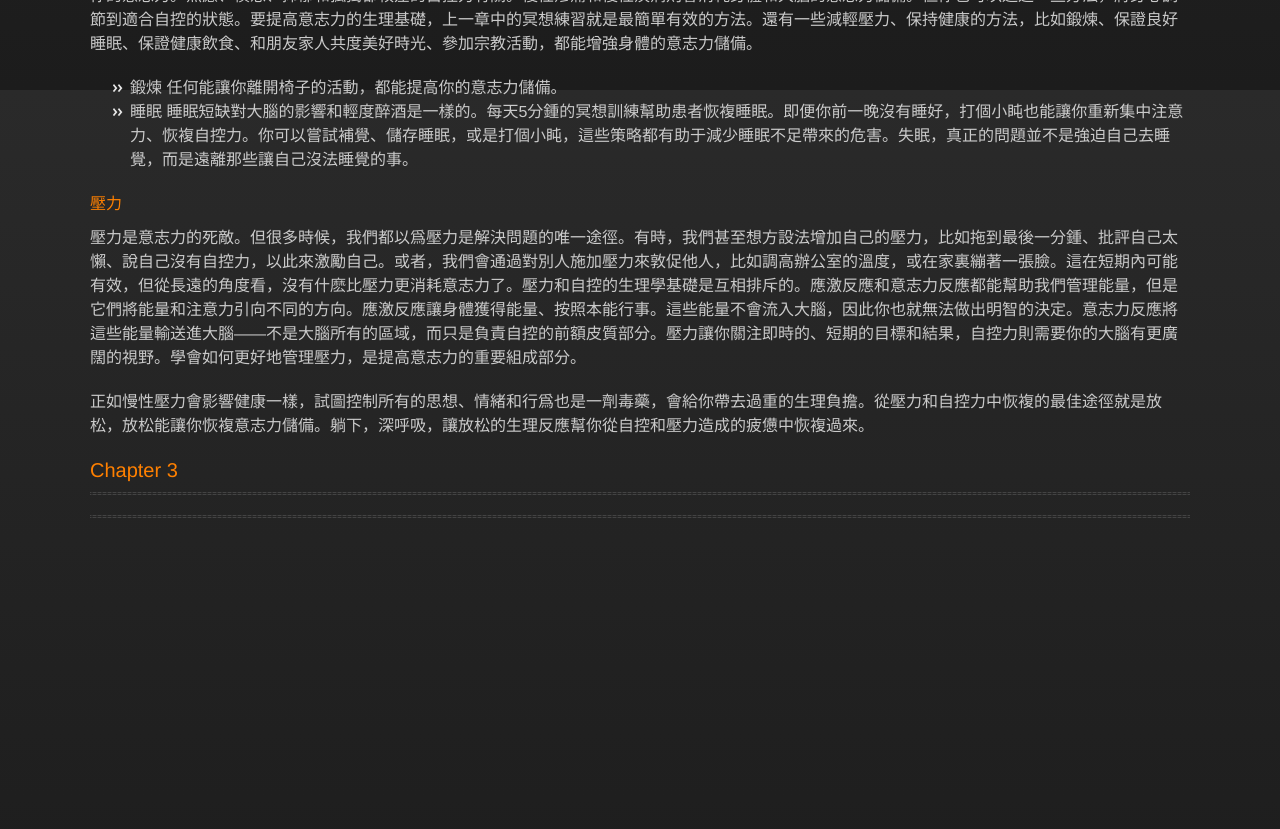
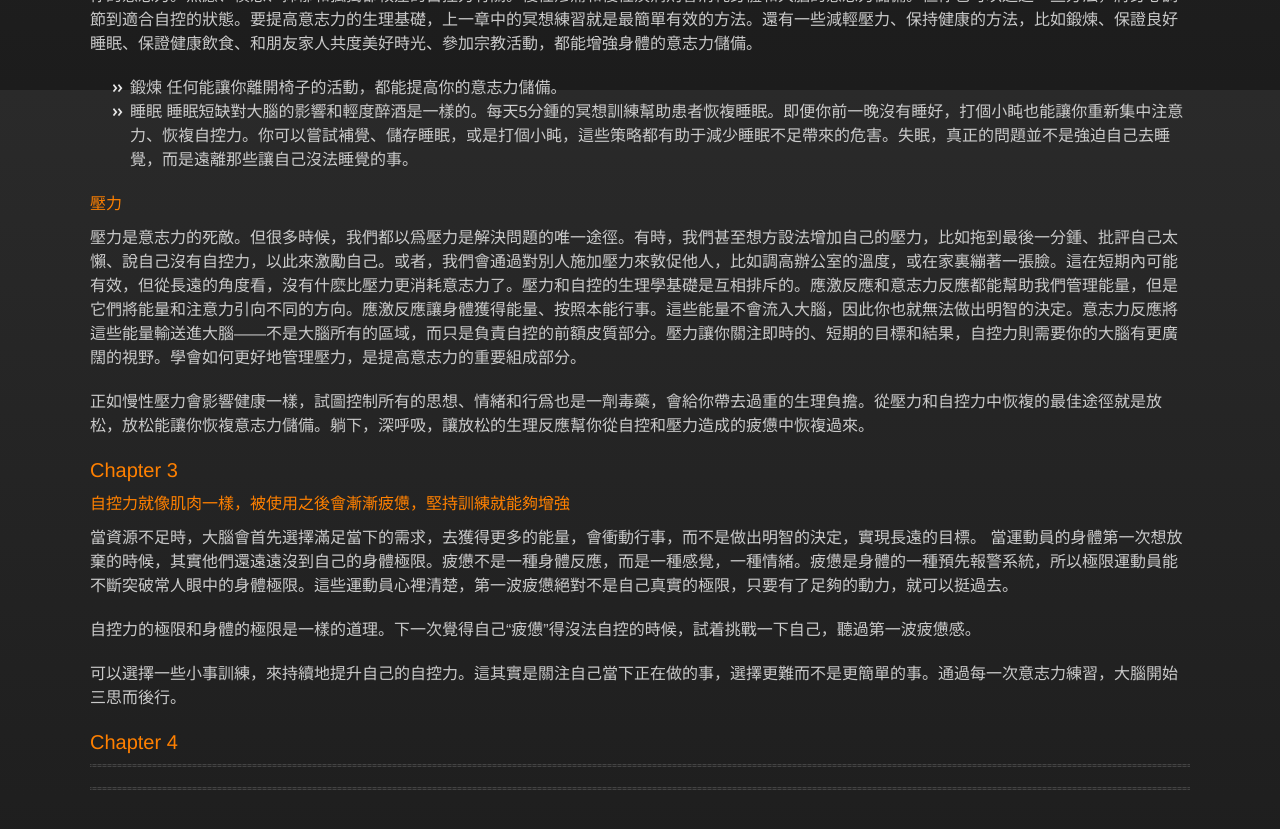
Before and after one commit to kexinerchen/kexinerchen.github.io, a Jekyll site: the page built from _posts/2021-11-21-willpower.md, in a window 1280 px wide and 900 px high, scrolled down 1710 px. Shown: the top 829 px of the window. Built offline with Jekyll 4.4.1, drawn with Linux system fonts in a browser that asks for light colours; some web fonts are replaced; before the commit the page ends 2338 px from its top, so only the background shows below that.

Commit message:
Update 2021-11-21-willpower.md

```diff
--- a/_posts/2021-11-21-willpower.md
+++ b/_posts/2021-11-21-willpower.md
@@ -72,6 +72,19 @@ author: Kexiner
 
 ### Chapter 3
 
+#### 自控力就像肌肉一樣，被使用之後會漸漸疲憊，堅持訓練就能夠增強
+當資源不足時，大腦會首先選擇滿足當下的需求，去獲得更多的能量，會衝動行事，而不是做出明智的決定，實現長遠的目標。
+當運動員的身體第一次想放棄的時候，其實他們還遠遠沒到自己的身體極限。疲憊不是一種身體反應，而是一種感覺，一種情緒。疲憊是身體的一種預先報警系統，所以極限運動員能不斷突破常人眼中的身體極限。這些運動員心裡清楚，第一波疲憊絕對不是自己真實的極限，只要有了足夠的動力，就可以挺過去。
+
+自控力的極限和身體的極限是一樣的道理。下一次覺得自己“疲憊”得沒法自控的時候，試着挑戰一下自己，聽過第一波疲憊感。
+
+可以選擇一些小事訓練，來持續地提升自己的自控力。這其實是關注自己當下正在做的事，選擇更難而不是更簡單的事。通過每一次意志力練習，大腦開始三思而後行。
+
+
+
+
+### Chapter 4
+
 
 ---
 
```
